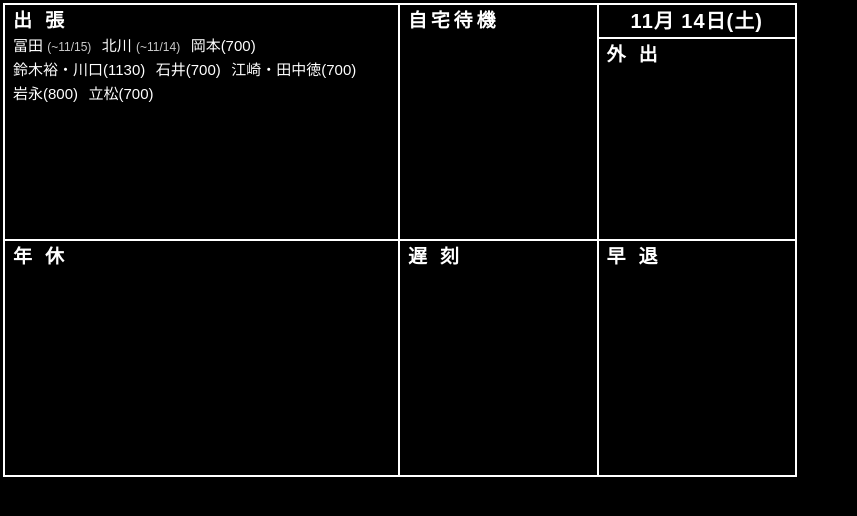
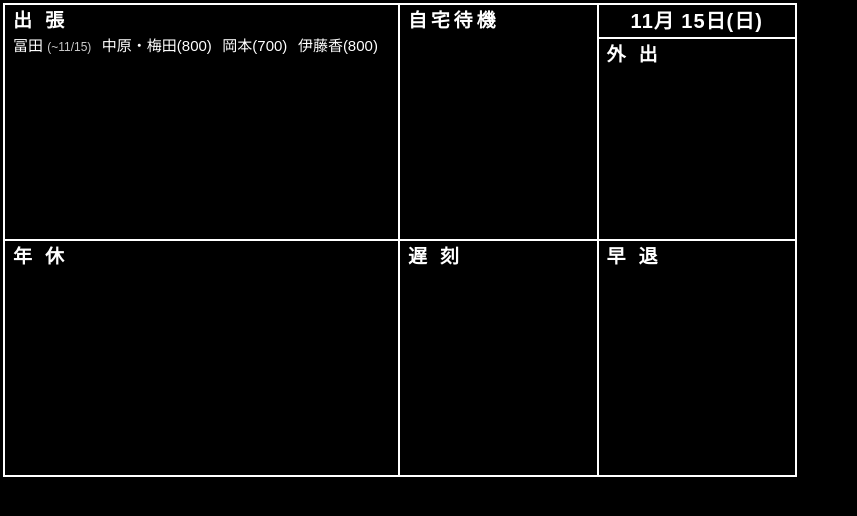
Before and after one commit to Proton-Wind/signage, a plain HTML site: page index.html in a window 1280 px wide. Shown: the whole page, without its empty margins (0-857 px from the left). Drawn offline with Linux system fonts and the light colour scheme.

Commit message:
Update digital signage (2026-11-15 00:00)

```diff
--- a/index.html
+++ b/index.html
@@ -115,7 +115,7 @@
       <div class="signage-cell">
         <div class="signage-title">出 張</div>
         <div class="signage-content">
-          <div class=" data-badge">冨田 <span class="period-text">(~11/15)</span></div><div class=" data-badge">北川 <span class="period-text">(~11/14)</span></div><div class=" data-badge">岡本(700)</div><div class=" data-badge">鈴木裕・川口(1130)</div><div class=" data-badge">石井(700)</div><div class=" data-badge">江崎・田中徳(700)</div><div class=" data-badge">岩永(800)</div><div class=" data-badge">立松(700)</div>
+          <div class=" data-badge">冨田 <span class="period-text">(~11/15)</span></div><div class=" data-badge">中原・梅田(800)</div><div class=" data-badge">岡本(700)</div><div class=" data-badge">伊藤香(800)</div>
         </div>
       </div>
 
@@ -127,7 +127,7 @@
       </div>
 
       <div class="signage-cell-date-wrapper">
-        <div class="signage-date">11月 14日(土)</div>
+        <div class="signage-date">11月 15日(日)</div>
         <div class="signage-out">
           <div class="signage-title">外 出</div>
           <div class="signage-content" style="white-space: pre-wrap;"></div>
```
